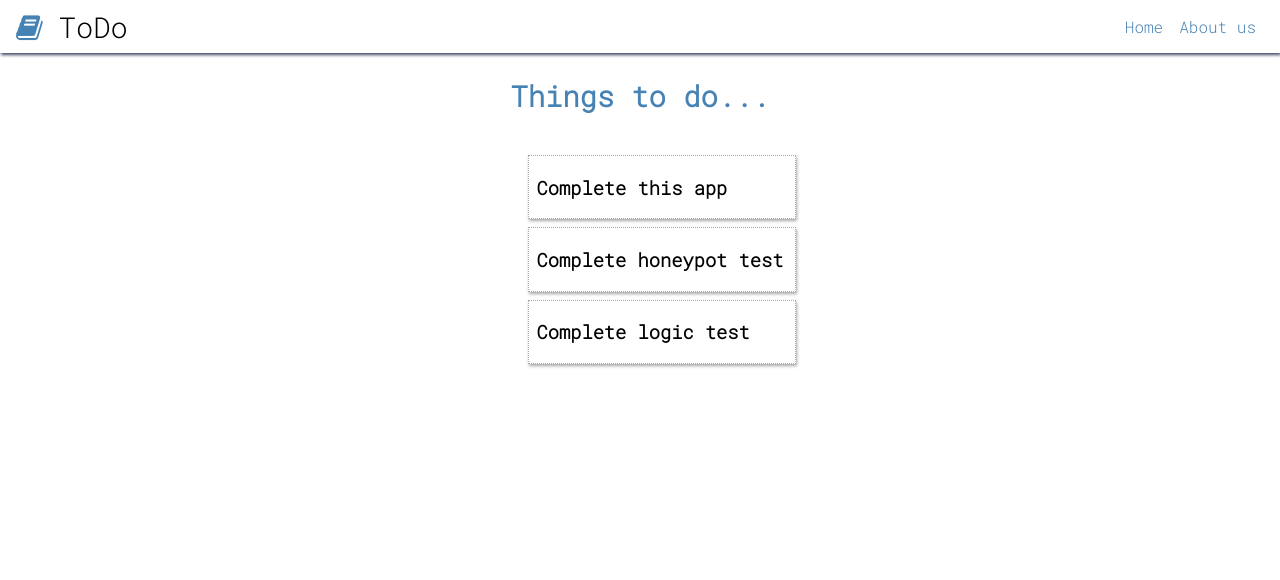
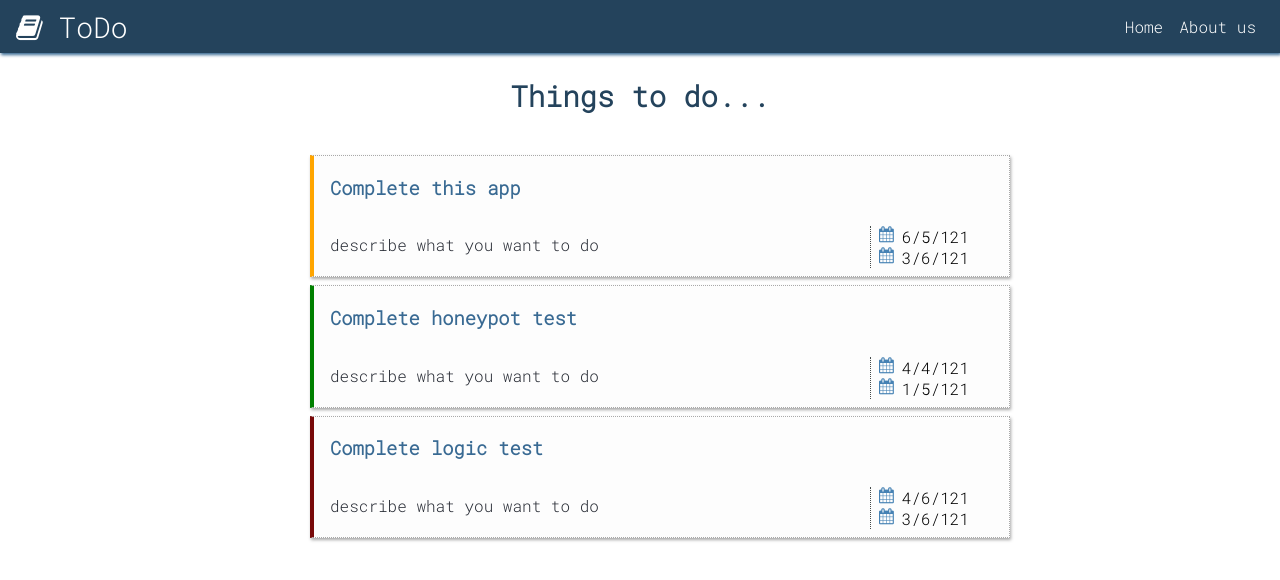
Before and after one commit to nidhidsharma08121988/todo_app, a React (Create React App) app: page / in a window 1280 px wide. Shown: the top 580 px of the page. Built offline with nearby package versions, Linux system fonts and the light colour scheme.

Commit message:
Updated look and feel of app

```diff
--- a/src/App.css
+++ b/src/App.css
@@ -1,17 +1,23 @@
 @import url('https://fonts.googleapis.com/css2?family=Roboto+Mono:wght@300&display=swap');
 
+* {
+  box-sizing: border-box;
+}
 :root {
   --primary-color: steelblue;
-  --light-color: lightgrey;
-  --dark-color: #454b4b;
+  --primary-color-darker: #396a93;
+  --primary-color-darkest: #24435c;
+  --secondary-color: black;
+  --secondary-color-light: #282c35;
+  --secondary-color-lighter: #363636;
+  --secondary-color-lightest: #454b4b;
   --danger-color: red;
   --stuck-task: #780909;
   --completed-task: green;
   --doing: orange;
+  --primary-bg: #fdfdfd;
 }
-* {
-  box-sizing: border-box;
-}
+
 body {
   margin: 0;
   display: flex;
@@ -29,28 +35,42 @@ body {
   max-width: 100%;
   align-items: center;
 }
+/* sub-container */
+.sub-container {
+  display: flex;
+  flex-direction: column;
+  max-width: 100%;
+  justify-content: top;
+  align-items: center;
+}
+/* border */
+.bl {
+  border-left: 0.5px dotted var(--secondary-color-lightest);
+}
 /* card */
 .card {
   margin: 2px;
   border: 0.3px dotted darkgrey;
   box-shadow: 1px 2px 3px darkgrey;
-  width: 100%;
+  max-width: 100%;
+  width: 700px;
   display: flex;
   flex-direction: column;
+  background-color: var(--primary-bg);
 }
 /* heading */
 .heading {
-  color: var(--primary-color);
+  color: var(--primary-color-darkest);
+}
+/* sub heading */
+.sub-heading {
+  color: var(--primary-color-darker);
+}
+/* content */
+.content {
+  color: var(--secondary-color-light);
 }
 
-/* sub-container */
-.sub-container {
-  display: flex;
-  flex-direction: column;
-  max-width: 500px;
-  justify-content: top;
-  align-items: center;
-}
 /* texts */
 .text-sm {
   font-size: 0.5rem;
@@ -119,7 +139,9 @@ body {
   display: flex;
   justify-content: space-between;
   align-items: center;
-  box-shadow: 1px 2px 3px #424966;
+  box-shadow: 1px 2px 3px var(--primary-color-darker);
+  background-color: var(--primary-color-darkest);
+  color: white;
 }
 .navbar ul {
   list-style: none;
@@ -132,12 +154,22 @@ body {
 /* images */
 /* icons */
 i {
-  color: var(--primary-color);
+  color: white;
+}
+/* tasks based borders */
+.task-completed {
+  border-left: 4px solid var(--completed-task);
+}
+.task-ongoing {
+  border-left: 4px solid var(--doing);
+}
+.task-stuck {
+  border-left: 4px solid var(--stuck-task);
 }
 /* links */
 a,
 Link {
-  color: var(--primary-color);
+  color: white;
   text-decoration: none;
 }
 a:visited,
@@ -149,3 +181,18 @@ a:hover,
 Link:hover {
   font-weight: 900;
 }
+
+/* based on display */
+.inline-flex {
+  display: inline-flex;
+}
+.flex-row {
+  display: flex;
+}
+.flex-col {
+  display: flex;
+  flex-direction: column;
+}
+.space-between {
+  justify-content: space-between;
+}
--- a/src/components/todos/TodoListItem.js
+++ b/src/components/todos/TodoListItem.js
@@ -13,9 +13,46 @@ const TodoListItem = ({ item }) => {
     stage,
   } = item;
   return (
-    <div className='card my-1 p-1'>
+    <div
+      className={`card my-1 p-2 ${
+        stage === COMPLETED
+          ? 'task-completed'
+          : stage === STUCK
+          ? 'task-stuck'
+          : 'task-ongoing'
+      }`}
+    >
       <div>
-        <h3>{todo_title}</h3>
+        <h3 className='sub-heading'>{todo_title}</h3>
+      </div>
+      <div className='flex-row space-between'>
+        <div className='content'>
+          <p>{todo}</p>
+        </div>
+        <div className='flex-col bl m-1 p-1 my-1'>
+          <>
+            <div className='flex-row'>
+              <i className='fa fa-calendar' style={{ color: 'steelblue' }}></i>
+              <div className='inline-flex m-1'>
+                <div>{start_date.getDay().toString()}</div>
+                {'/'}
+                <div>{start_date.getMonth().toString()}</div>
+                {'/'}
+                <div>{start_date.getYear().toString()}</div>
+              </div>
+            </div>
+            <div className='flex-row'>
+              <i className='fa fa-calendar' style={{ color: 'steelblue' }}></i>
+              <div className='inline-flex m-1'>
+                <div>{finish_date.getDay().toString()}</div>
+                {'/'}
+                <div>{finish_date.getMonth().toString()}</div>
+                {'/'}
+                <div>{finish_date.getYear().toString()}</div>
+              </div>
+            </div>
+          </>
+        </div>
       </div>
     </div>
   );
--- a/src/context/list/ListState.js
+++ b/src/context/list/ListState.js
@@ -8,7 +8,7 @@ const ListState = props => {
       {
         id: 1,
         todo_title: 'Complete this app',
-        todo: '1. Do this 2. do that 3. such',
+        todo: 'describe what you want to do',
         start_date: new Date(2021, 5, 12, 14, 0, 0),
         finish_date: new Date(2021, 6, 21, 8, 0, 0, 0),
         started: true,
@@ -18,7 +18,7 @@ const ListState = props => {
       {
         id: 2,
         todo_title: 'Complete honeypot test',
-        todo: '1. do this 2. do that',
+        todo: 'describe what you want to do',
         start_date: new Date(2021, 4, 27, 14, 0, 0),
         finish_date: new Date(2021, 5, 21, 12, 0, 0, 0),
         reminder: false,
@@ -27,7 +27,7 @@ const ListState = props => {
       {
         id: 3,
         todo_title: 'Complete logic test',
-        todo: '1. do this 2. do that',
+        todo: 'describe what you want to do',
         start_date: new Date(2021, 6, 1, 14, 0, 0),
         finish_date: new Date(2021, 6, 21, 12, 0, 0, 0),
         reminder: false,
```
